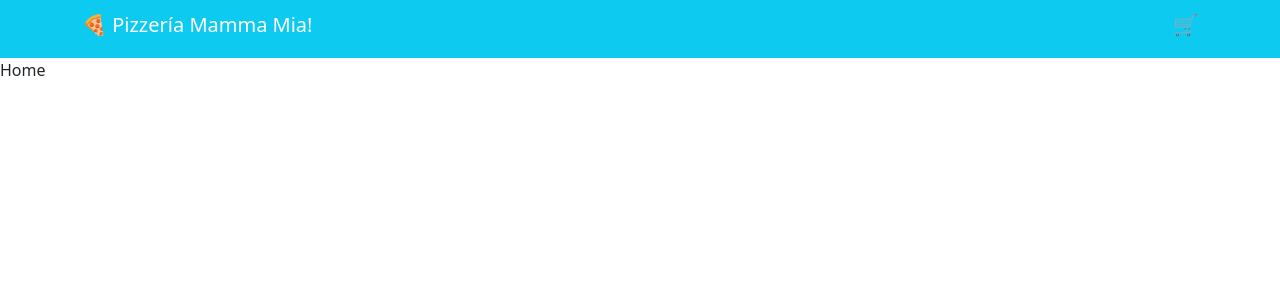
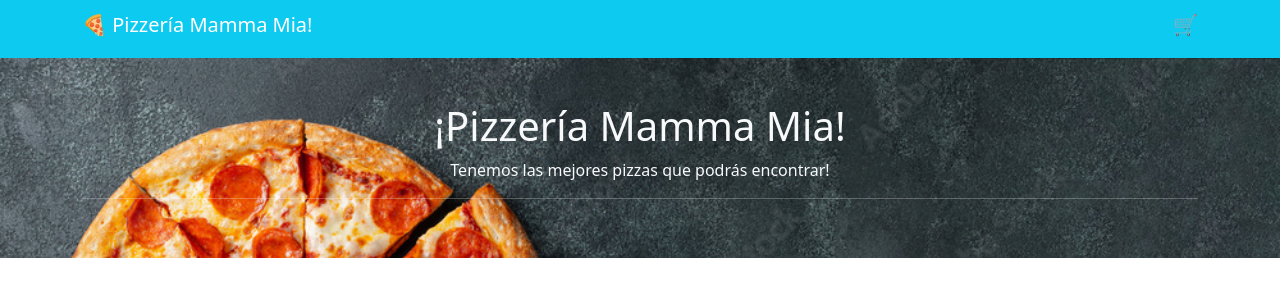
Before and after one commit to gabrielcespedes/desafio_5_4_pizza_mamma_mia, a React (Create React App) app: page / in a window 1280 px wide. Shown: the top 300 px of the page. Built offline with nearby package versions, Linux system fonts and the light colour scheme.

Commit message:
version estable

```diff
--- a/src/index.css
+++ b/src/index.css
@@ -11,3 +11,10 @@ code {
   font-family: source-code-pro, Menlo, Monaco, Consolas, 'Courier New',
     monospace;
 }
+
+.hero {
+  height: 200px;
+  display: flex;
+  flex-direction: column;
+  justify-content: center;
+}
--- a/src/views/Home.jsx
+++ b/src/views/Home.jsx
@@ -1,6 +1,15 @@
+import imagen from '../delicious-pizza.jpg';
+
 const Home = () => {
     return(
-        <p>Home</p>
+        <div style={{backgroundImage: `url(${imagen})`, backgroundSize: 'cover', backgroundRepeat: 'no-repeat'}} className="bg-dark text-center hero">
+            <div className="container">
+                <h1 className="text-light">¡Pizzería Mamma Mia!</h1>
+                <p className="text-light">Tenemos las mejores pizzas que podrás encontrar!</p>
+                <hr className="text-light fs-4"></hr>
+            </div>
+
+        </div>
     )
 }
 
```
Also changed, not shown: src/delicious-pizza.jpg (added).
